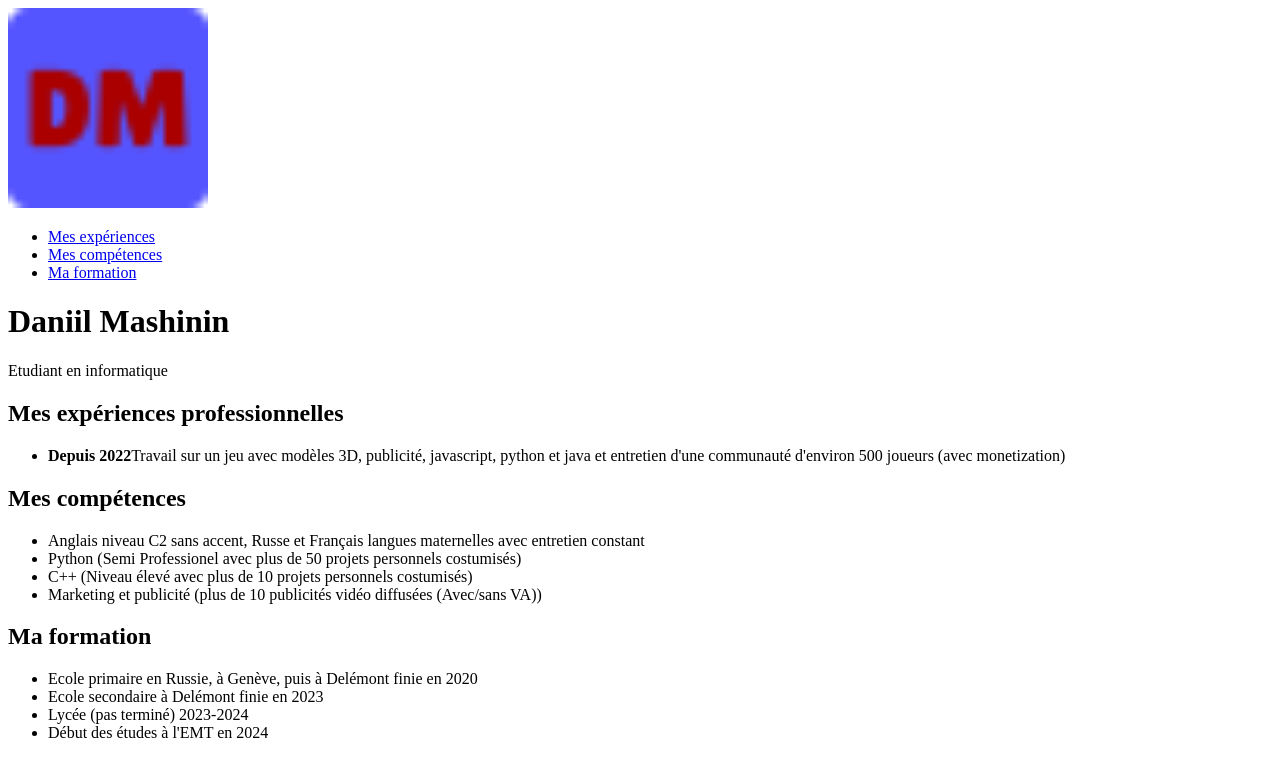
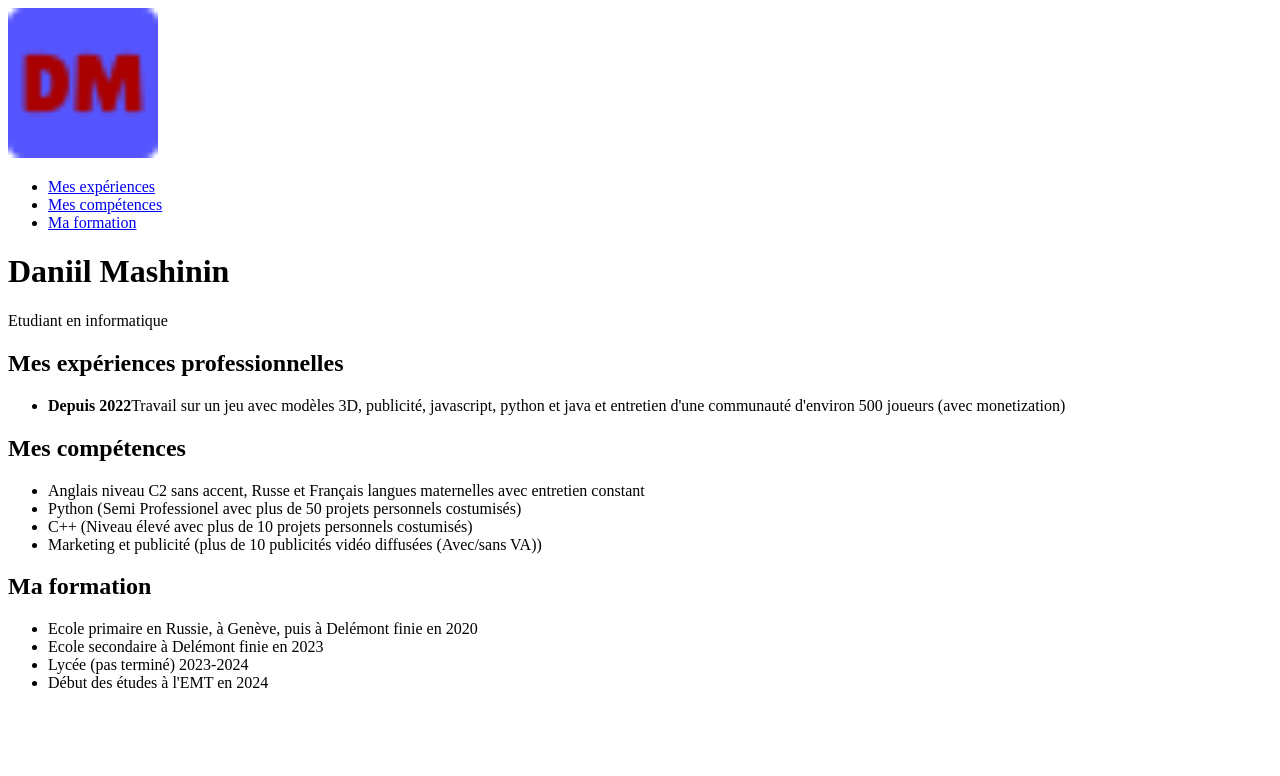
Before and after one commit to FilthyMonkeysWhoCantEvenUseJijutsu/cv-01-html-daniil-mashinin, a plain HTML site: page index.html in a window 1280 px wide. Drawn offline with Linux system fonts and the light colour scheme.

Commit message:
Update index.html

```diff
--- a/index.html
+++ b/index.html
@@ -15,7 +15,7 @@
 </head>
 <body>
 <header>
-<a href="img/favicon-32x32.png" class="logo"><img src="img/favicon-32x32.png" alt="image DM" width="200" weight="200"></a>
+<a href="img/favicon-32x32.png" class="logo"><img src="img/favicon-32x32.png" alt="image DM" width="150" weight="150"></a>
     <nav>
         <ul class="menu">
             <li>
```
